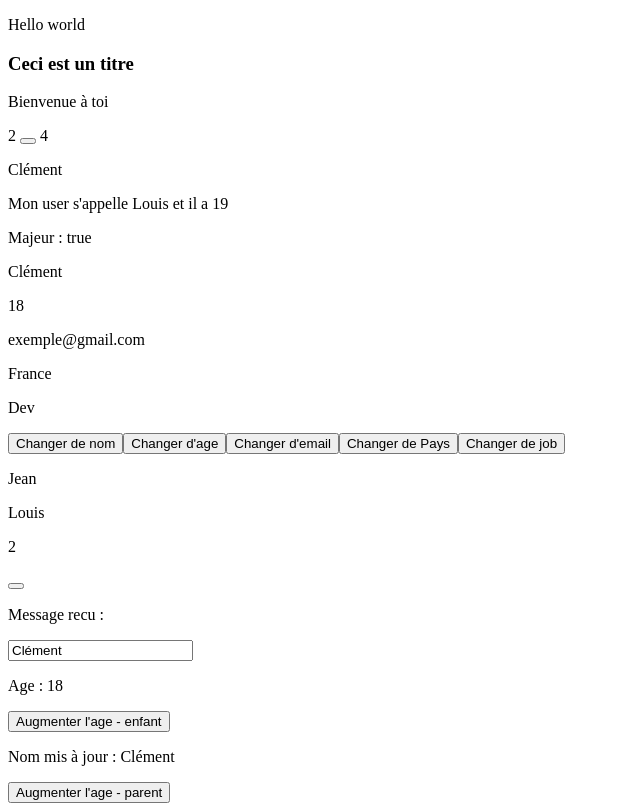
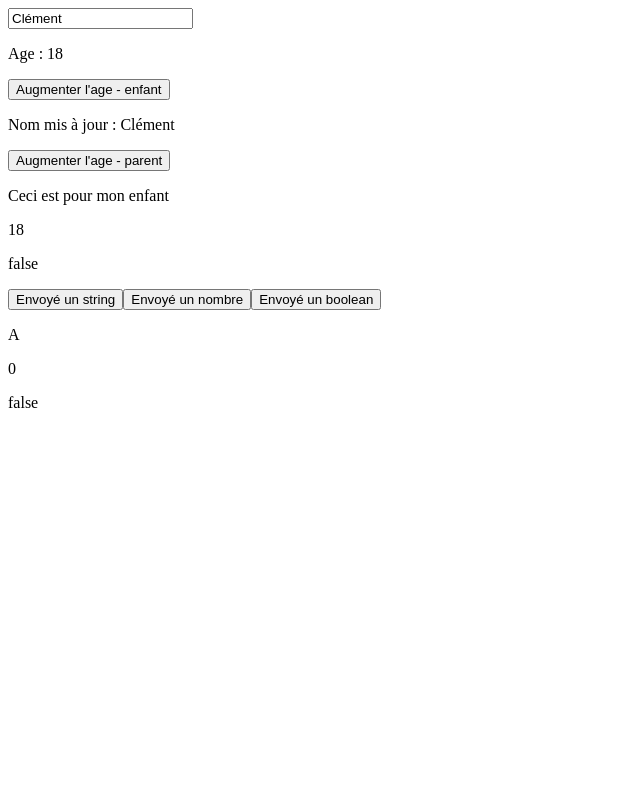
Before and after one commit to ClementHamonDev/Formation-Angular-Juin, an Angular app in the folder formation-angular/: page / in a window 1280 px wide. Shown: the whole page, without its empty margins (0-640 px from the left). Built offline with nearby package versions, Linux system fonts and the light colour scheme.

Commit message:
debut correction exercice input output

```diff
--- a/formation-angular/src/app/app.component.html
+++ b/formation-angular/src/app/app.component.html
@@ -1,4 +1,4 @@
-<app-hello-world></app-hello-world>
+<!-- <app-hello-world></app-hello-world>
 <app-page></app-page>
 {{counter() }}
 <button (click)="increment()"></button>
@@ -12,8 +12,9 @@
 <app-input [firstName]="'Louis'" [lastName]="string" [age]="counter()"></app-input>
 
 <app-output (nameChange)="receiveData($event)"></app-output>
-<p>Message recu : {{receiveMessage}}</p>
+<p>Message recu : {{receiveMessage}}</p> -->
 
 <app-bidirectionnel [(name)]="userName" [(age)]="currentAge"></app-bidirectionnel>
 <p>Nom mis à jour : {{userName}}</p>
 <button (click)="incrementAge()">Augmenter l'age - parent</button>
+<app-parent-component></app-parent-component>
--- a/formation-angular/src/app/app.component.ts
+++ b/formation-angular/src/app/app.component.ts
@@ -10,10 +10,11 @@ import { UserProfileComponent } from "../components/exercice-2/user-profile/user
 import { InputComponent } from "../components/input-output/input/input.component";
 import { OutputComponent } from "../components/input-output/output/output.component";
 import { BidirectionnelComponent } from "../components/input-output/bidirectionnel/bidirectionnel.component";
+import { ParentComponentComponent } from "../components/exercice-3/parent-component/parent-component.component";
 
 @Component({
   selector: 'app-root',
-  imports: [RouterOutlet, PremierComponentComponent, HelloWorldComponent, WelcomeComponent, PageComponent, WelcomeWithNameComponent, UserInfoComponent, UserProfileComponent, InputComponent, OutputComponent, BidirectionnelComponent],
+  imports: [RouterOutlet, PremierComponentComponent, HelloWorldComponent, WelcomeComponent, PageComponent, WelcomeWithNameComponent, UserInfoComponent, UserProfileComponent, InputComponent, OutputComponent, BidirectionnelComponent, ParentComponentComponent],
   templateUrl: './app.component.html',
   styleUrl: './app.component.css'
 })
--- /dev/null
+++ b/formation-angular/src/components/exercice-3/child-component/child-component.component.html
@@ -0,0 +1,7 @@
+<p>{{this.message()}}</p>
+<p>{{this.numeric()}}</p>
+<p>{{this.boolean()}}</p>
+
+<button (click)="sendString()">Envoyé un string</button>
+<button (click)="sendNumber()">Envoyé un nombre</button>
+<button (click)="sendBoolean()">Envoyé un boolean</button>
--- /dev/null
+++ b/formation-angular/src/components/exercice-3/child-component/child-component.component.ts
@@ -0,0 +1,32 @@
+import { Component, input, output } from '@angular/core';
+
+@Component({
+  selector: 'app-child-component',
+  imports: [],
+  templateUrl: './child-component.component.html',
+  styleUrl: './child-component.component.css'
+})
+export class ChildComponentComponent {
+
+  message = input<string>()
+  numeric = input<number>()
+  boolean = input<boolean>()
+
+  stringEvent = output<string>()
+  numberEvent = output<number>()
+  booleanEvent = output<boolean>()
+
+
+  sendString(){
+    this.stringEvent.emit('Message')
+  }
+
+  sendNumber(){
+    this.numberEvent.emit(123)
+  }
+
+  sendBoolean(){
+    this.booleanEvent.emit(true)
+  }
+
+}
--- /dev/null
+++ b/formation-angular/src/components/exercice-3/parent-component/parent-component.component.html
@@ -0,0 +1,6 @@
+<app-child-component [message]="'Ceci est pour mon enfant'" [numeric]="18" [boolean]="false"
+    (stringEvent)="handleString($event)" (numberEvent)="handleNumber($event)"
+    (booleanEvent)="handleBoolean($event)"></app-child-component>
+<p>{{receivedString}}</p>
+<p>{{receivedNumber}}</p>
+<p>{{receivedBoolean}}</p>
--- /dev/null
+++ b/formation-angular/src/components/exercice-3/parent-component/parent-component.component.ts
@@ -0,0 +1,28 @@
+import { Component } from '@angular/core';
+import { ChildComponentComponent } from "../child-component/child-component.component";
+
+@Component({
+  selector: 'app-parent-component',
+  imports: [ChildComponentComponent],
+  templateUrl: './parent-component.component.html',
+  styleUrl: './parent-component.component.css'
+})
+export class ParentComponentComponent {
+
+  receivedString = 'A';
+  receivedNumber = 0;
+  receivedBoolean = false;
+
+  handleString(value : string){
+    this.receivedString = value
+  }
+
+  handleNumber (value: number){
+    this.receivedNumber = value
+  }
+
+  handleBoolean(value:boolean){
+    this.receivedBoolean = value;
+  }
+
+}
```
Also changed, not shown: formation-angular/src/components/exercice-3/child-component/child-component.component.css (added), formation-angular/src/components/exercice-3/parent-component/parent-component.component.css (added), 2 other files (tests, documents, lock files or other folders).
